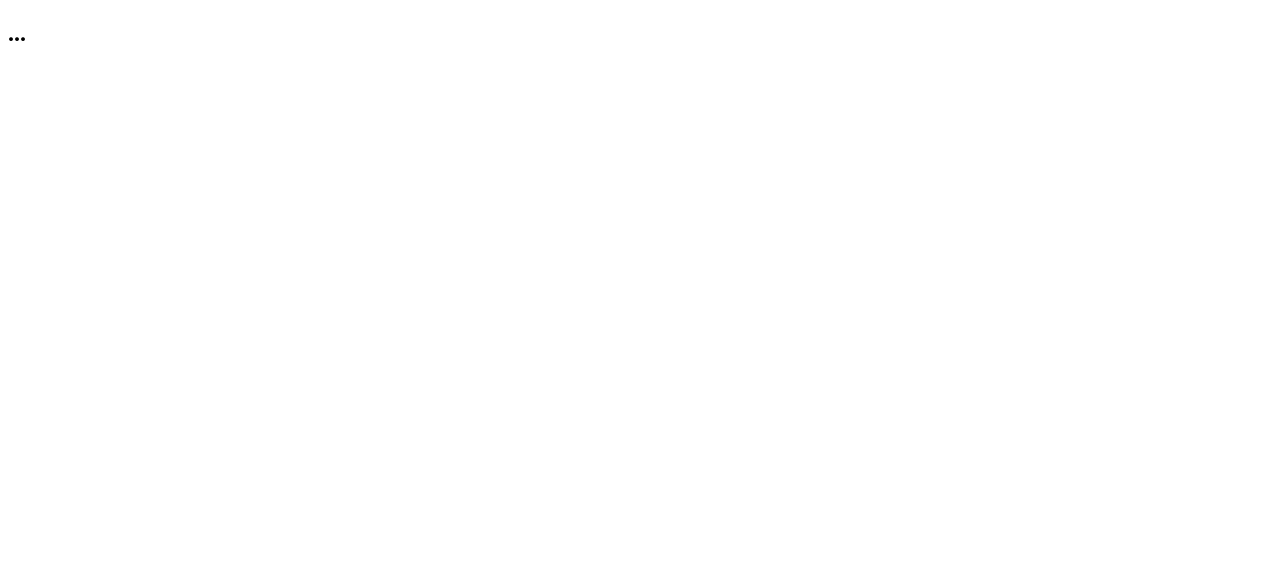
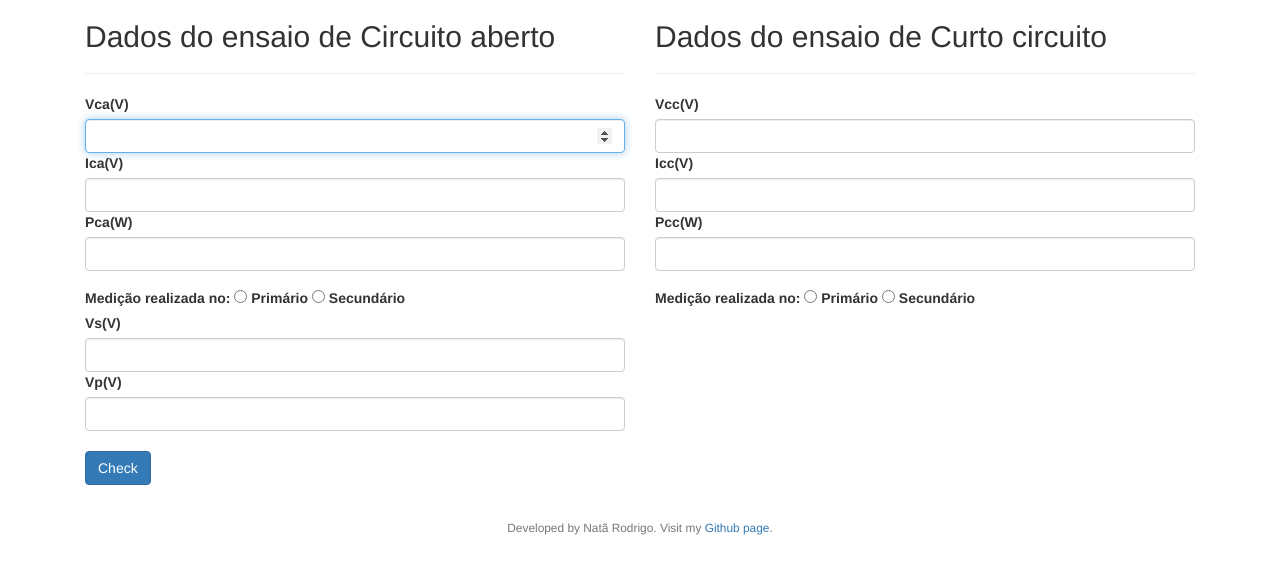
Before and after one commit to natrodrigo/resistencia-interna-trafo, a plain HTML site: page resp.html in a window 1280 px wide. Drawn offline with nearby package versions, Linux system fonts and the light colour scheme.

Commit message:
segundo teste vercel de redirecionamento para resp.html

```diff
--- a/resp.html
+++ b/resp.html
@@ -3,9 +3,66 @@
 <head>
     <meta charset="UTF-8">
     <meta name="viewport" content="width=device-width, initial-scale=1.0">
-    <title>Calculadora de circuito equivalente de trafo<</title>
+    <title>Calculadora de circuito equivalente de trafo</title>
+    <link rel="stylesheet" href="https://maxcdn.bootstrapcdn.com/bootstrap/3.3.7/css/bootstrap.min.css" integrity="sha384-BVYiiSIFeK1dGmJRAkycuHAHRg32OmUcww7on3RYdg4Va+PmSTsz/K68vbdEjh4u" crossorigin="anonymous">
+    <link href="styles.css" rel="stylesheet">
+    <script src="https://maxcdn.bootstrapcdn.com/bootstrap/3.3.7/js/bootstrap.min.js" integrity="sha384-Tc5IQib027qvyjSMfHjOMaLkfuWVxZxUPnCJA7l2mCWNIpG9mGCD8wGNIcPD7Txa" crossorigin="anonymous"></script>
+    <script src="index.js"></script>
 </head>
 <body>
-    <h2>...</h2>
+    <div class="container p-5" id="divforms">
+    <form action="/resp.html" method="post">
+        <div class="container col-md-6">
+            <h2>Dados do ensaio de Circuito aberto</h2>
+            <hr>
+            <div class="form-group">
+                <label>Vca(V)</label>
+                <input name="vca" type="number" min="0" step="any" autofocus class="form-control" required>
+                <label>Ica(V)</label>
+                <input name="ica" type="number" min="0" step="any" autofocus class="form-control" required>
+                <label>Pca(W)</label>
+                <input name="pca" type="number" min="0" step="any" autofocus class="form-control" required>
+            </div>
+            <div class="form-check form-check-inline">
+                <label>Medição realizada no: </label>
+                <input class="form-check-input" type="radio" name="medicao1"  value="pri" required>
+                <label class="form-check-label">Primário</label>
+                <input class="form-check-input" type="radio" name="medicao1" value="sec" required>
+                <label class="form-check-label">Secundário</label>
+            </div>
+        </div>
+        <div class="container col-md-6">
+            <h2>Dados do ensaio de Curto circuito</h2>
+            <hr>
+            <div class="form-group">
+                <label>Vcc(V)</label>
+                <input name="vcc" type="number" min="0" step="any" autofocus class="form-control" required>
+                <label>Icc(V)</label>
+                <input name="icc" type="number" min="0" step="any" autofocus class="form-control" required>
+                <label>Pcc(W)</label>
+                <input name="pcc" type="number" min="0" step="any" autofocus class="form-control" required>
+            </div>
+            <div class="form-check form-check-inline">
+                <label>Medição realizada no: </label>
+                <input class="form-check-input" type="radio" name="medicao2"  value="pri" required>
+                <label class="form-check-label">Primário</label>
+                <input class="form-check-input" type="radio" name="medicao2" value="sec" required>
+                <label class="form-check-label">Secundário</label>
+            </div>
+        </div>
+
+        <div id="vsvp" class="form-group container col-md-6">
+            <label>Vs(V)</label>
+            <input name="vs" type="number" min="0" step="any" autofocus class="form-control" required>
+            <label>Vp(V)</label>
+            <input name="vp" type="number" min="0" step="any" autofocus class="form-control" required>
+            <button class="btn btn-primary" style="margin:20px 0px" type="submit">Check</button>
+        </div>
+
+    </form>
+    </div>
+<footer class="small text-center text-muted">
+    Developed by Natã Rodrigo. Visit my <a href="https://github.com/natrodrigo" target="_blank">Github page</a>.
+</footer>
 </body>
 </html>
```
